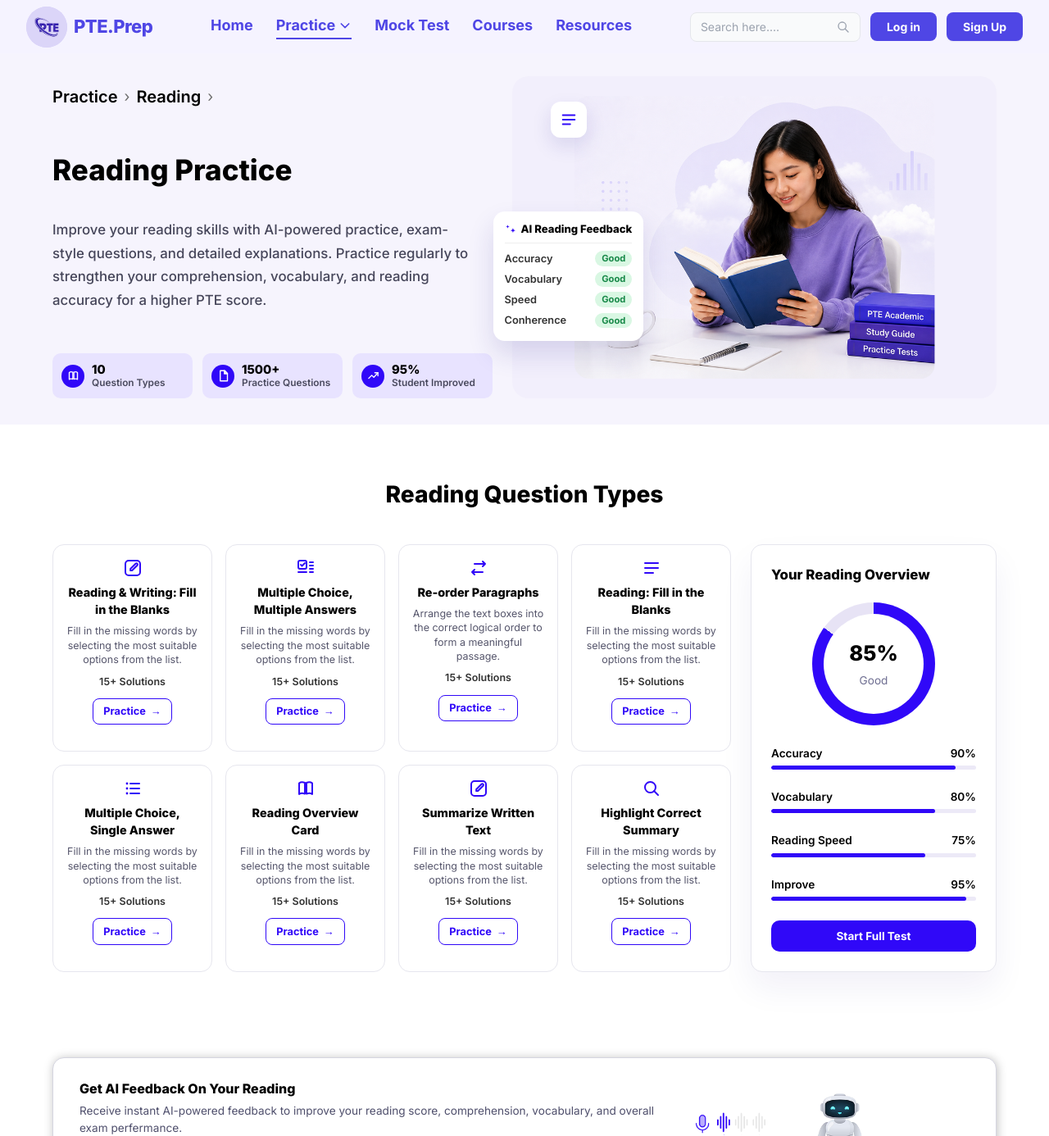
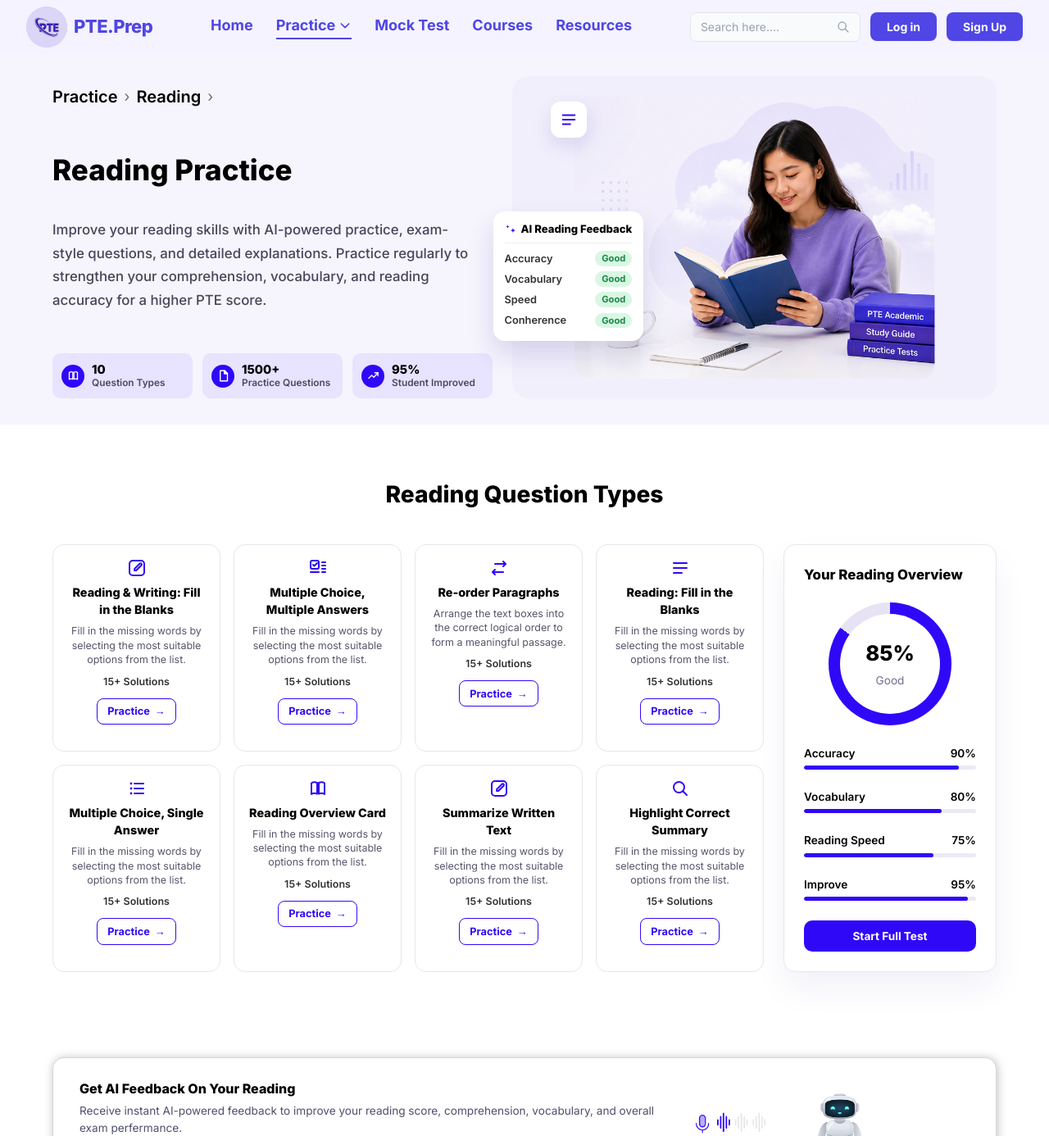
Before and after one commit to AuralithBit0822/PTE, a Next.js app in the folder frontend/: page /practice/reading in a window 1280 px wide. Shown: the top 1386 px of the page at 82% size. Built offline with nearby package versions, Linux system fonts and the light colour scheme.

Commit message:
reduced width of speaking overview section

```diff
--- a/frontend/app/globals.css
+++ b/frontend/app/globals.css
@@ -321,7 +321,7 @@
 /* ── Speaking Question Types ── */
 .speaking-types-section { padding-top: 4rem; padding-bottom: 4rem;}
 .section-title-center { text-align: center; font-size: clamp(1.5rem, 2.2vw, 2rem); font-weight: 800; margin-bottom: 2.5rem; }
-.speaking-types-layout { display: grid; grid-template-columns: 1.2fr 300px; gap: 1.5rem; align-items: stretch; }
+.speaking-types-layout { display: grid; grid-template-columns: 1.2fr 260px; gap: 1.5rem; align-items: stretch; }
 .speaking-types-grid { display: grid; grid-template-columns: repeat(4, 1fr); grid-template-rows: repeat(2, 1fr); gap: 1rem; }
 .speaking-type-card {
   background: #fff; border: 1px solid #e6e6ee; border-radius: 14px;
```
